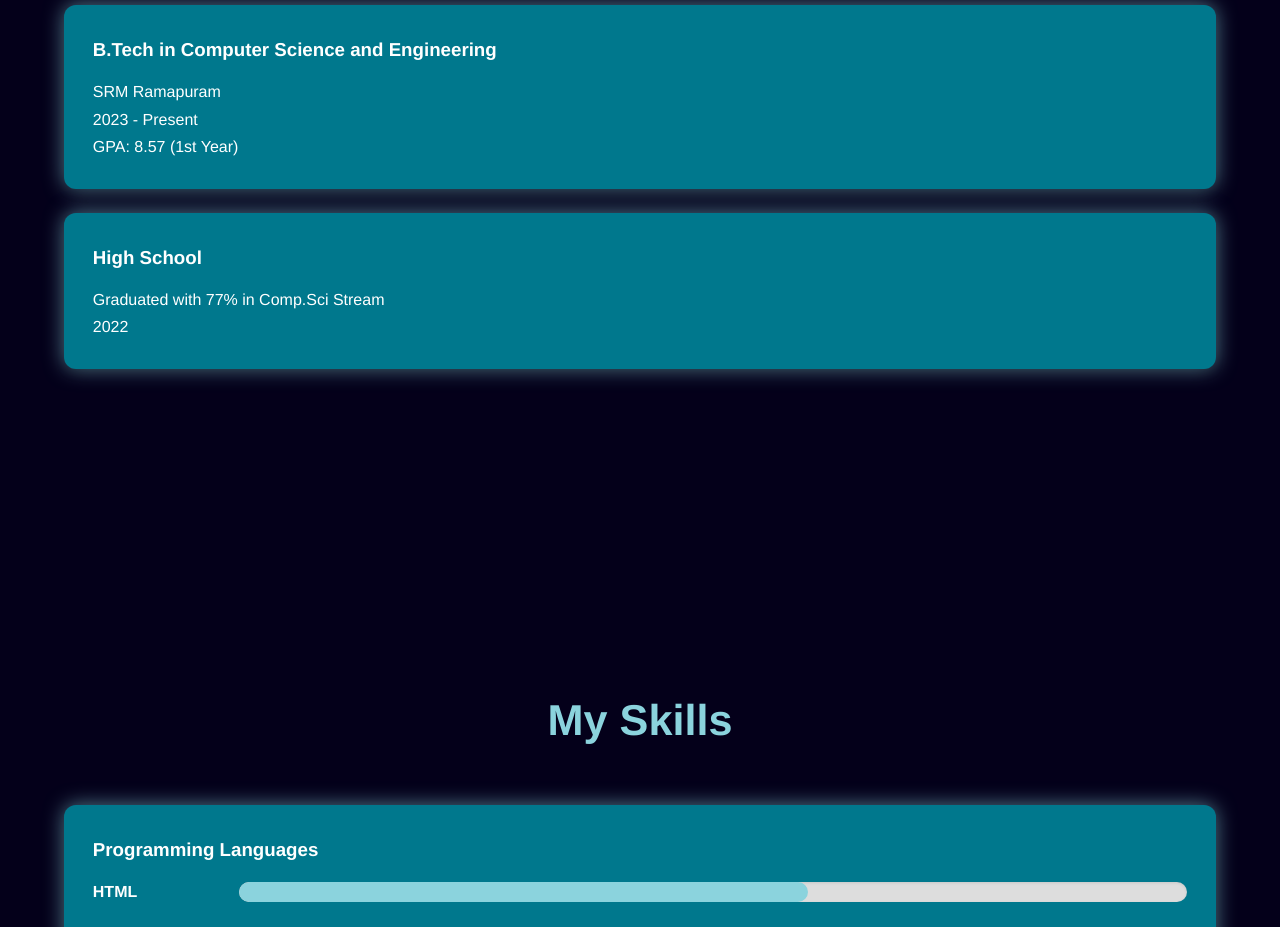
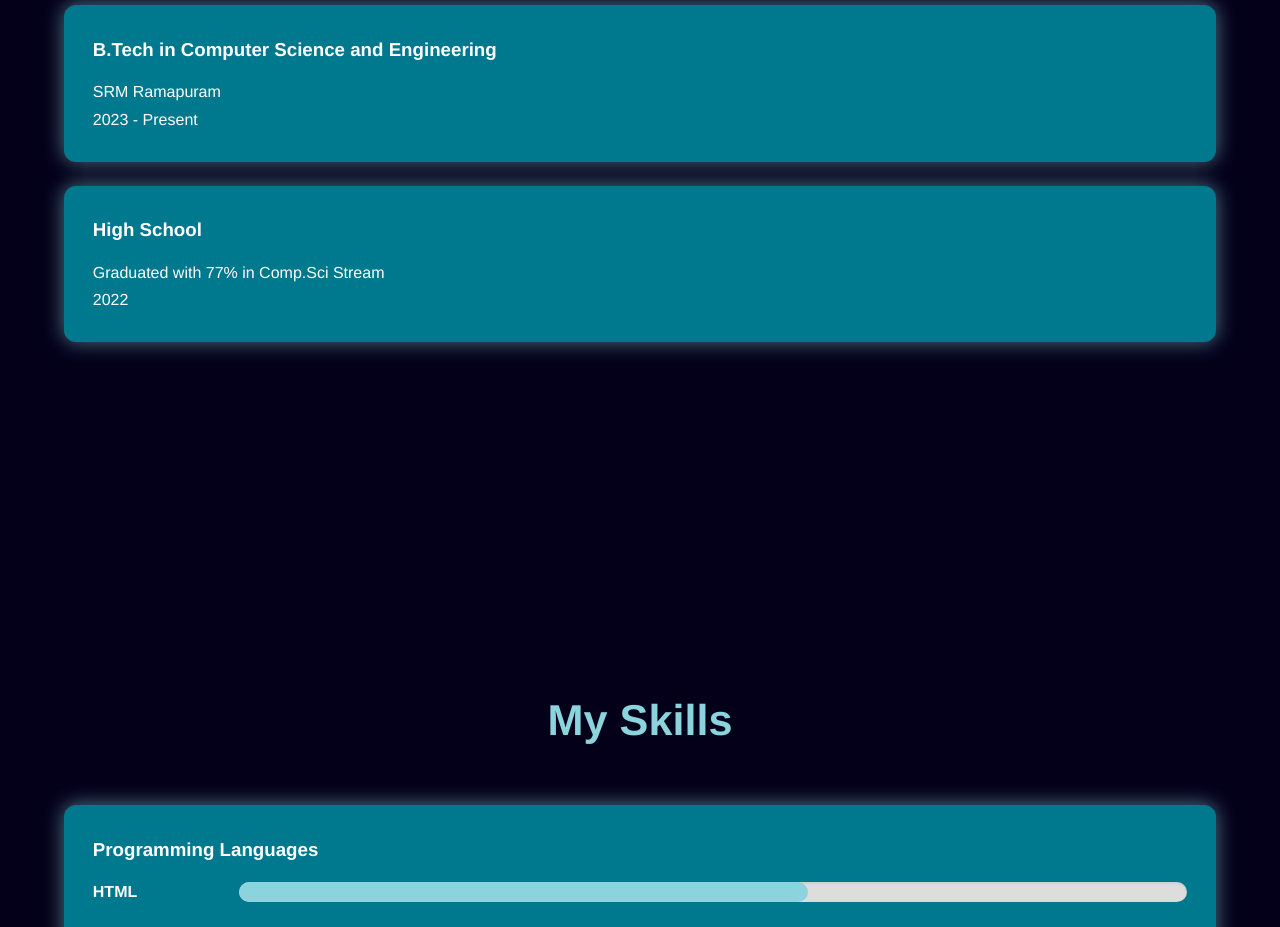
Before and after one commit to harine006/Portfolio, a plain HTML site: page index.html in a window 1280 px wide. Shown: the part 1080-2007 px from the top of the page. Drawn offline with nearby package versions, Linux system fonts and the light colour scheme.

Commit message:
Update index.html

```diff
--- a/index.html
+++ b/index.html
@@ -44,7 +44,7 @@
             <h3>B.Tech in Computer Science and Engineering</h3>
             <p>SRM Ramapuram</p>
             <p>2023 - Present</p>
-            <p>GPA: 8.57 (1st Year)</p>
+
         </div>
         <div class="education-item">
             <h3>High School</h3>
```
